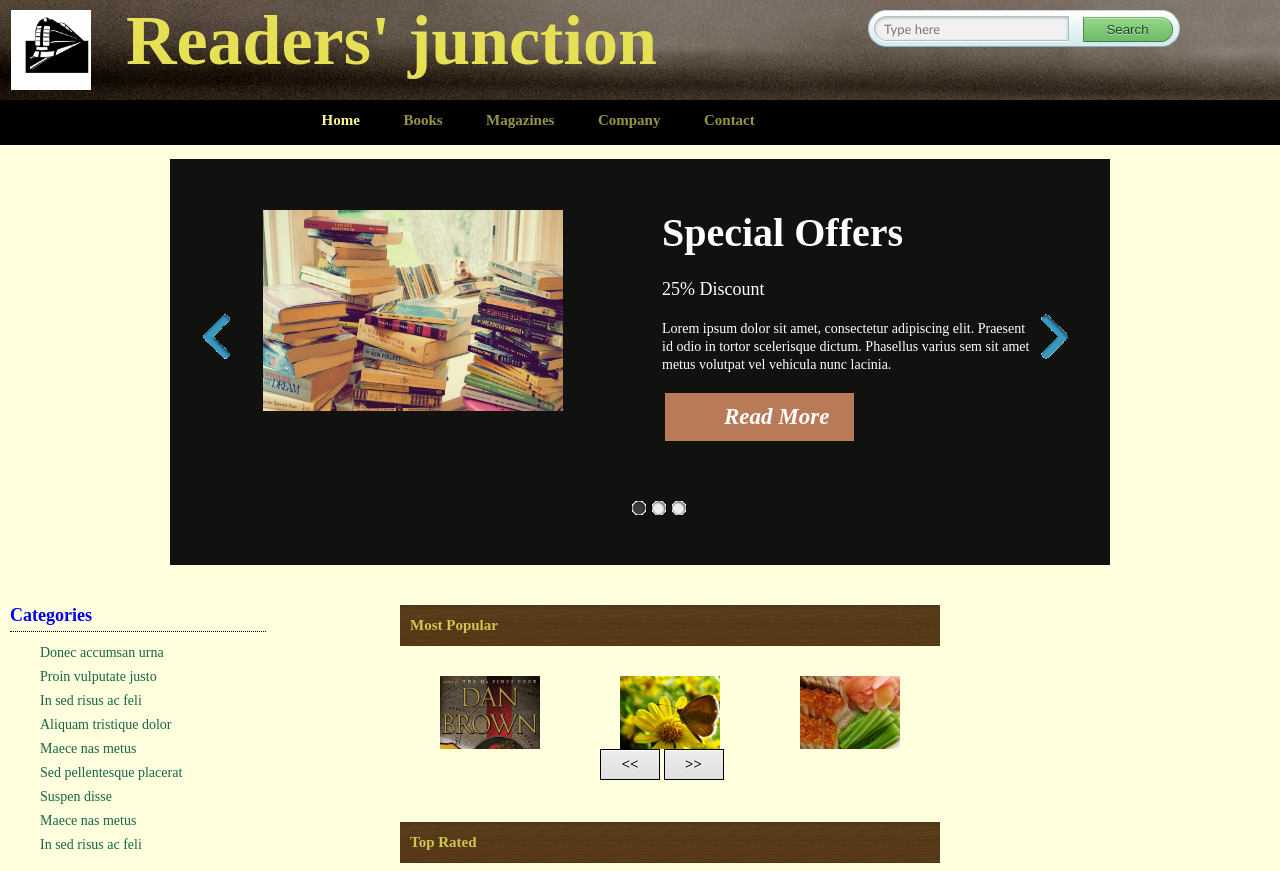
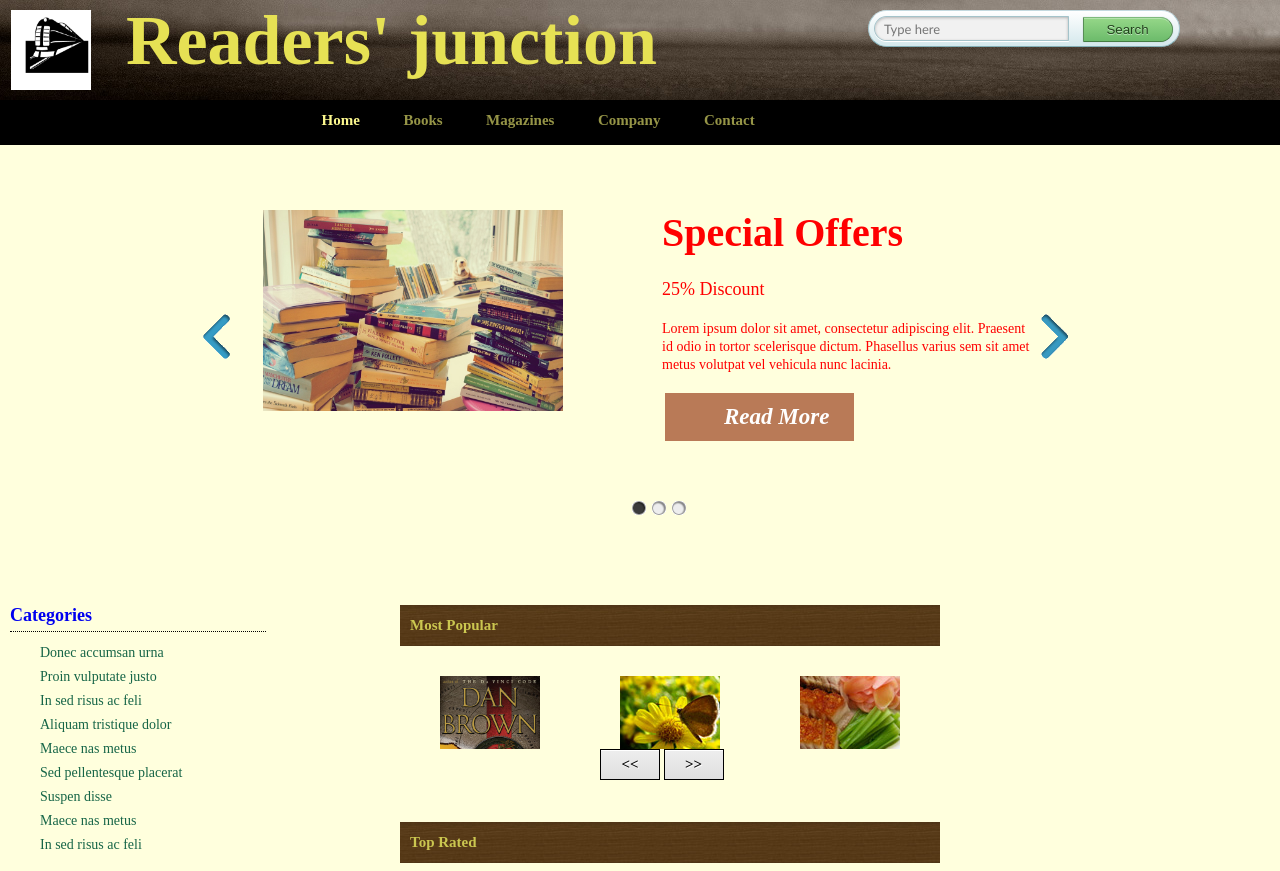
Before and after one commit to Readers-Junction/website, a PHP site: page / in a window 1280 px wide. Shown: the top 871 px of the page. Run offline with PHP 8.4, Linux system fonts and the light colour scheme; some web fonts are replaced.

Commit message:
removed slider background

```diff
--- a/style.css
+++ b/style.css
@@ -182,18 +182,16 @@
 			/* SLIDER START */
 
 #slider {
-	background: url(images/slider_bg2.png) repeat;
 	max-width: 900px;
 	max-height:600px;
     padding: 0 20px 40px 20px;
     margin: auto;
 	position: relative;
 	z-index: 10;
-	color: #ffffff
+	color: #ff0000
 }
 
 #slider .jcarousel-container {
-	background: url(images/slider_bg2.png) repeat;
 	width: 857px;
 	height:310px;
 	padding: 36px 14px 20px 13px; }
```
Also changed, not shown: images/header.jpg.
